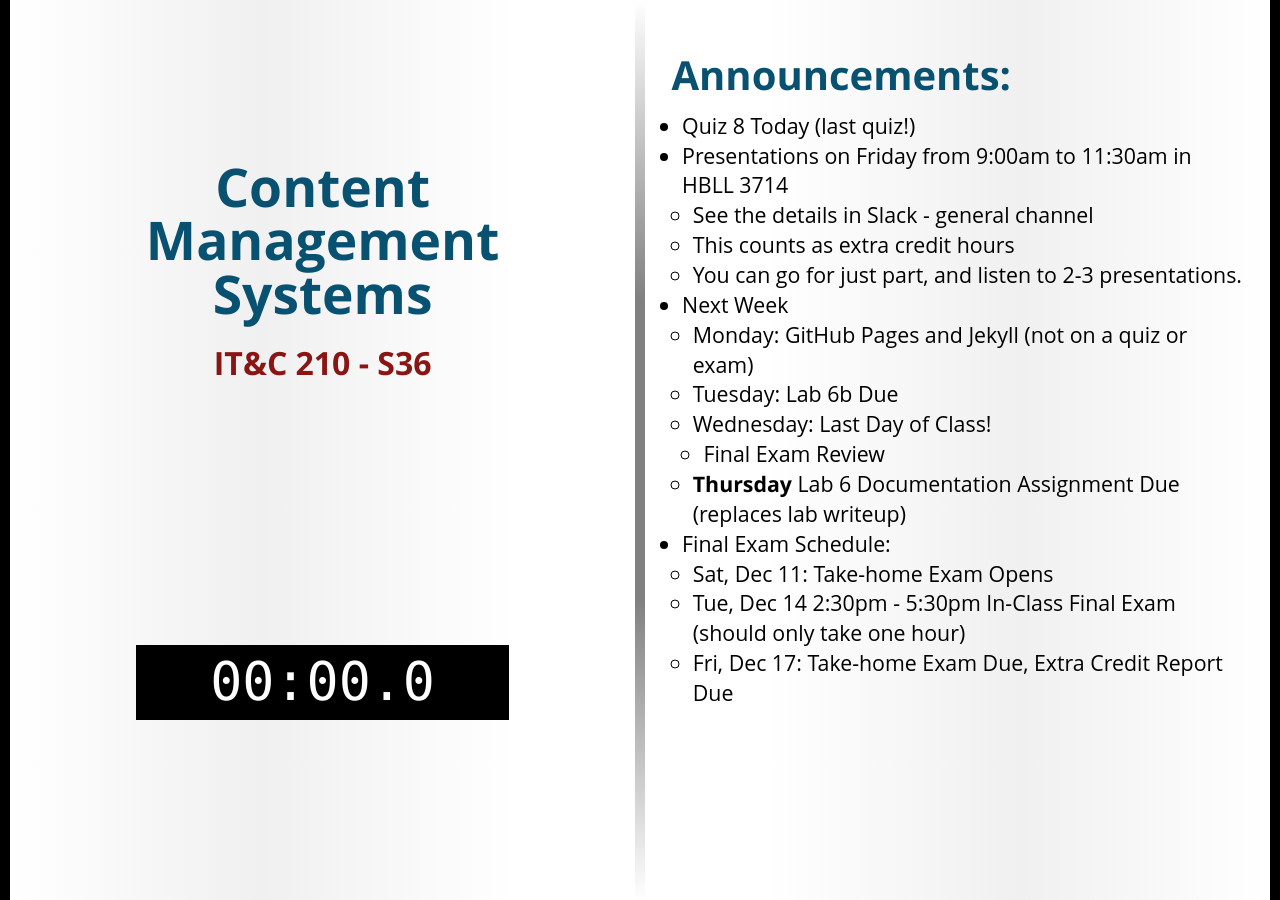
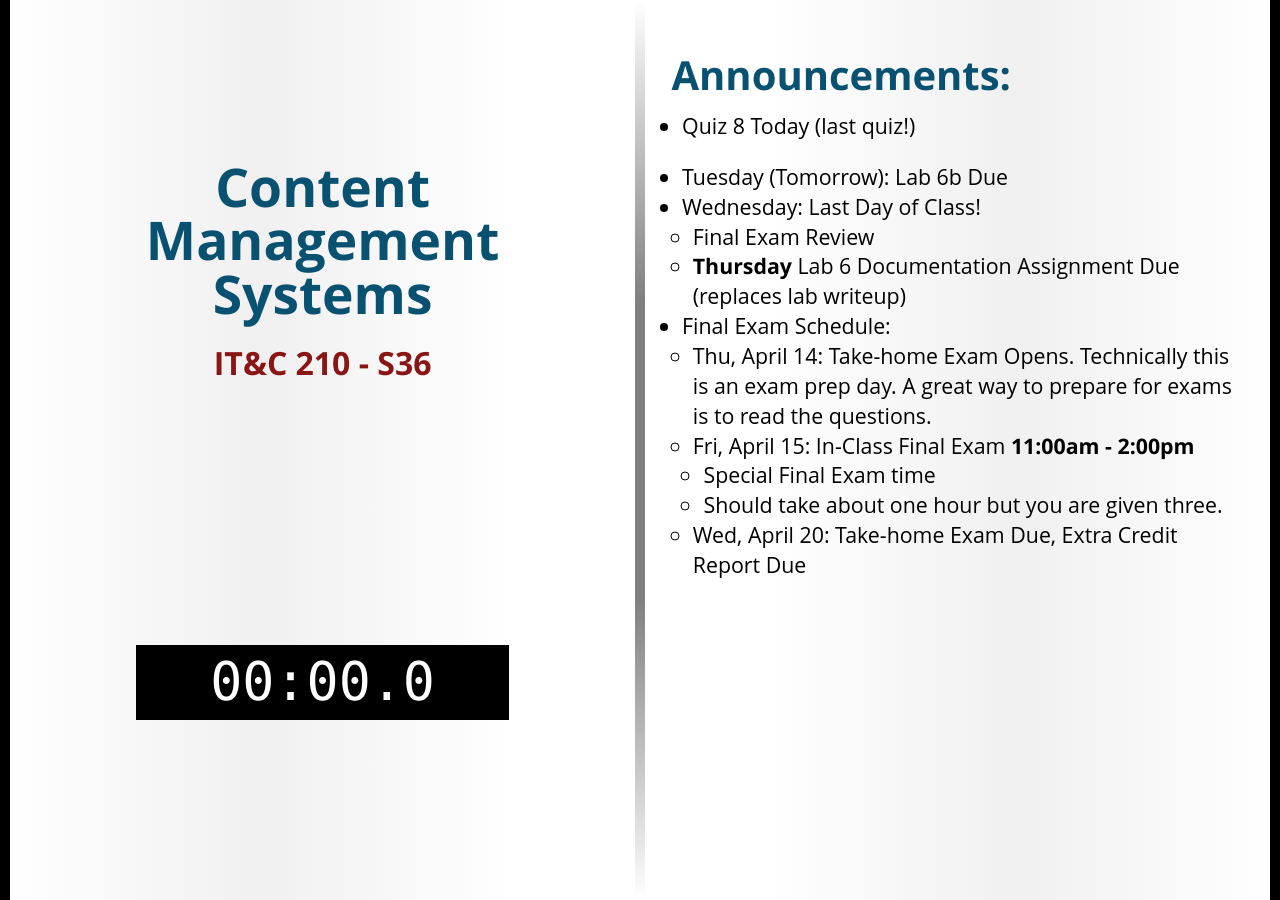
Before and after one commit to BYU-ITC-210/BYU-ITC-210.github.io, a Jekyll site: the page built from _welcome/S36.md, in a window 1280 px wide. Built offline with Jekyll 4.4.1, drawn with Linux system fonts in a browser that asks for light colours; some web fonts are replaced.

Commit message:
Welcome S36

```diff
--- a/_welcome/S36.md
+++ b/_welcome/S36.md
@@ -1,21 +1,18 @@
 ---
 title: Content Management Systems
 session: S36
-quiz: gold197
+quiz: tin114
 ---
 
 * Quiz 8 Today (last quiz!)
-* Presentations on Friday from 9:00am to 11:30am in HBLL 3714
-    * See the details in Slack - general channel
-    * This counts as extra credit hours
-    * You can go for just part, and listen to 2-3 presentations.
-* Next Week
-    * Monday: GitHub Pages and Jekyll (not on a quiz or exam)
-    * Tuesday: Lab 6b Due
-    * Wednesday: Last Day of Class!
-        * Final Exam Review
+
+* Tuesday (Tomorrow): Lab 6b Due
+* Wednesday: Last Day of Class!
+    * Final Exam Review
     * **Thursday** Lab 6 Documentation Assignment Due (replaces lab writeup)
 * Final Exam Schedule:
-    * Sat, Dec 11: Take-home Exam Opens
-    * Tue, Dec 14 2:30pm - 5:30pm In-Class Final Exam (should only take one hour)
-    * Fri, Dec 17: Take-home Exam Due, Extra Credit Report Due
+    * Thu, April 14: Take-home Exam Opens. Technically this is an exam prep day. A great way to prepare for exams is to read the questions.
+    * Fri, April 15: In-Class Final Exam **11:00am - 2:00pm**
+        * Special Final Exam time
+        * Should take about one hour but you are given three.
+    * Wed, April 20: Take-home Exam Due, Extra Credit Report Due
```
